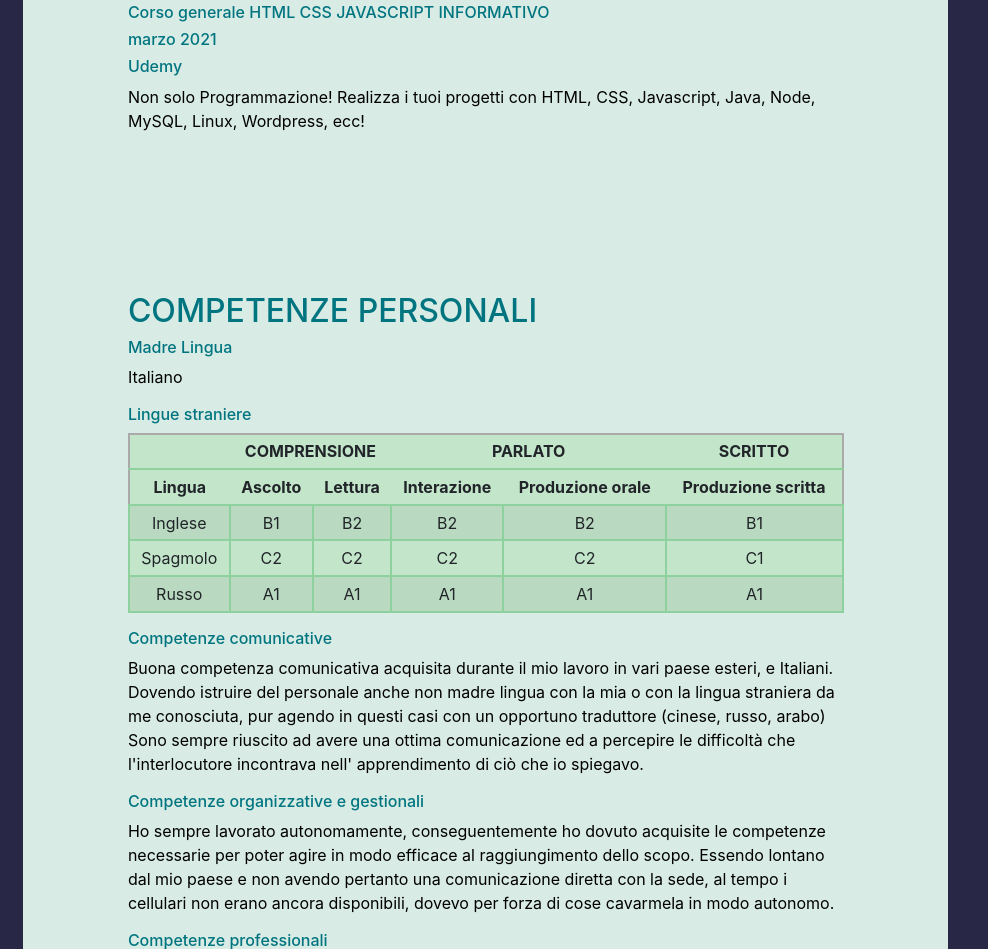
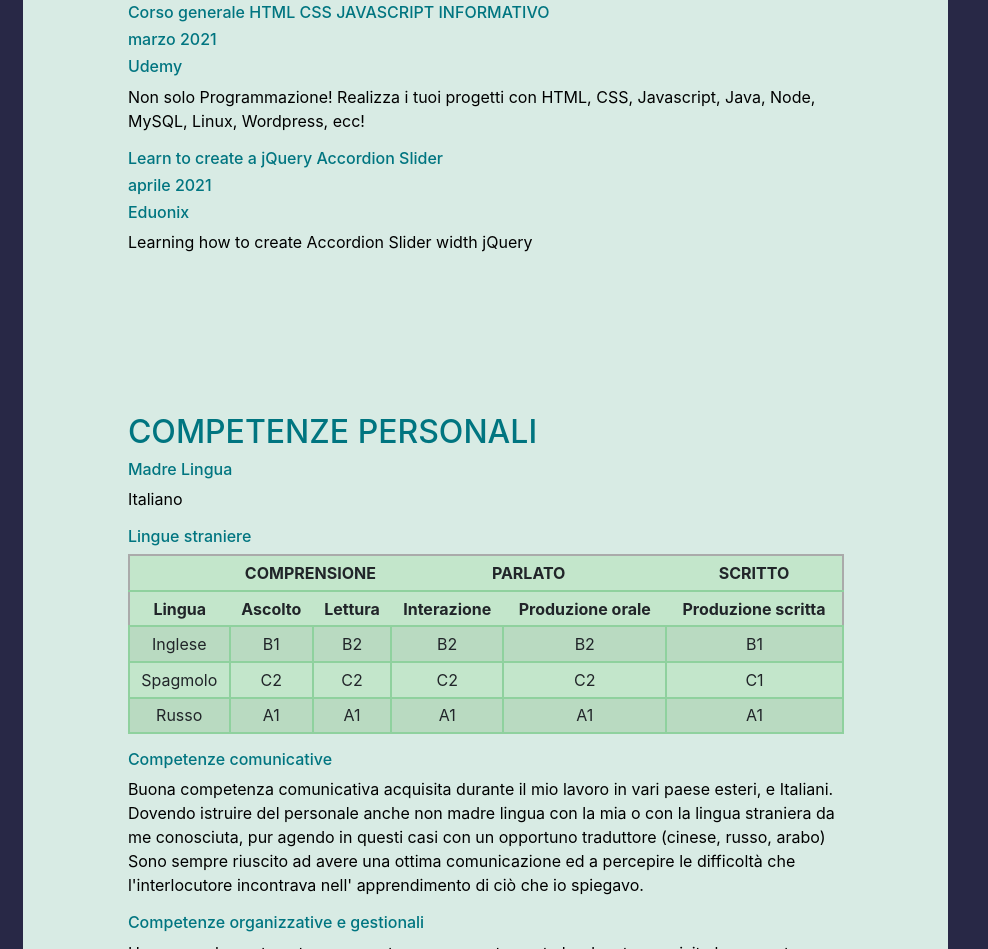
Before and after one commit to angeloballabio/angeloballabio.github.io, a plain HTML site: page index.html in a window 1280 px wide. Shown: the part 4850-5799 px from the top of the page, without its empty margins (0-988 px from the left). Drawn offline with nearby package versions, Linux system fonts and the light colour scheme.

Commit message:
Update index.html

```diff
--- a/index.html
+++ b/index.html
@@ -195,6 +195,10 @@
                         <h6 class="titolo-descrizione">marzo 2021</h6>
                         <h6 class="titolo-descrizione">Udemy</h6>
                         <p class="text-descrizione">Non solo Programmazione! Realizza i tuoi progetti con HTML, CSS, Javascript, Java, Node, MySQL, Linux, Wordpress, ecc!</p>
+                        <h6 class="titolo-descrizione">Learn to create a jQuery Accordion Slider</h6>
+                        <h6 class="titolo-descrizione">aprile 2021</h6>
+                        <h6 class="titolo-descrizione">Eduonix</h6>
+                        <p class="text-descrizione">Learning how to create Accordion Slider width jQuery</p>
                     </div>
                     <div class="esperienze-lavoro" id="competenze">
                         <h2 class="titolo-descrizione">COMPETENZE PERSONALI</h2>
```
